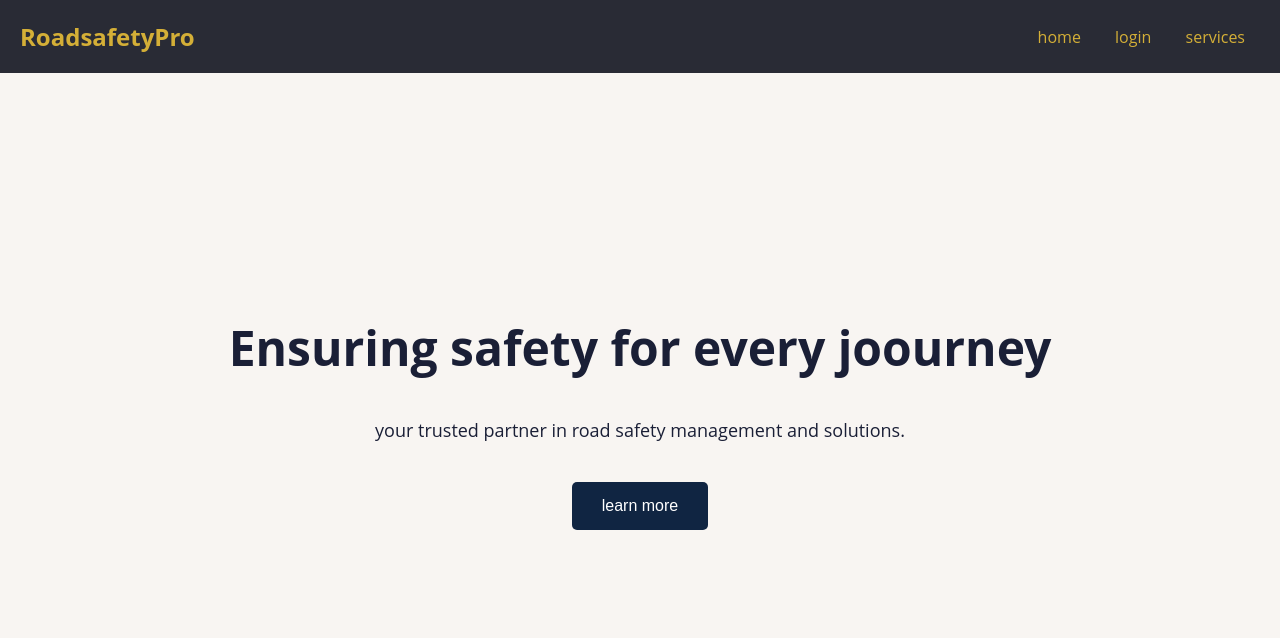
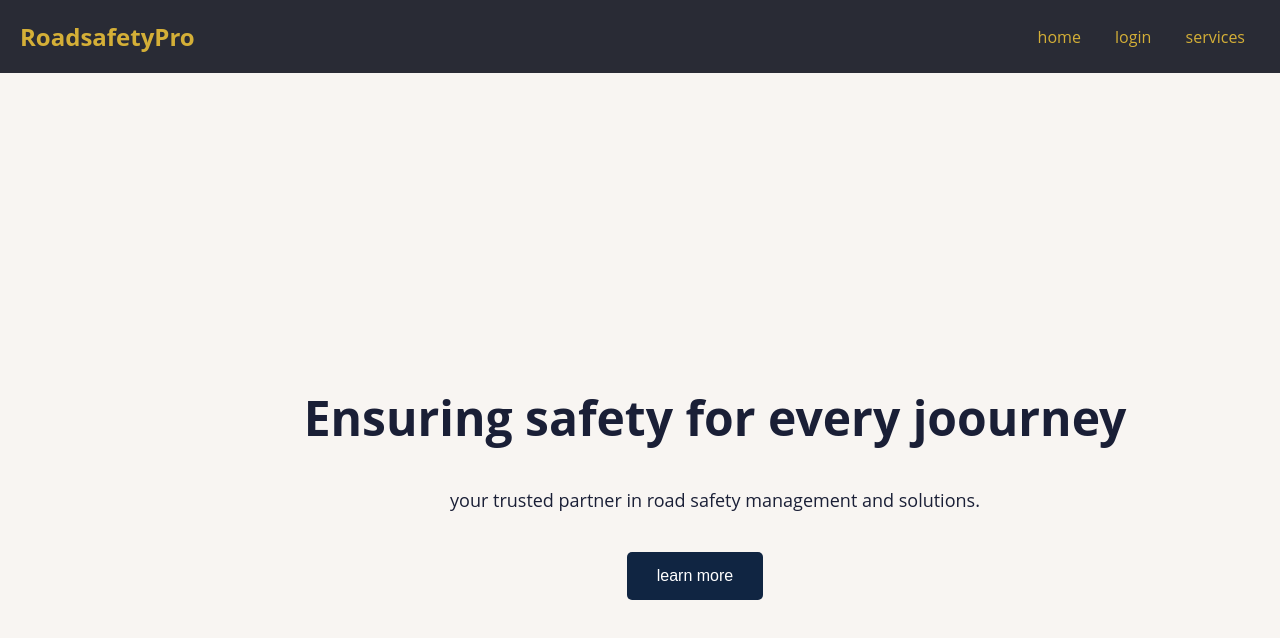
Before and after one commit to sanjay-ss822/Road_safety, a website: page public/index.html in a window 1280 px wide. Drawn offline with Linux system fonts and the light colour scheme.

Commit message:
pushed by sanjay

```diff
--- a/public/index.html
+++ b/public/index.html
@@ -23,13 +23,16 @@
            </nav>
         </header>
 
+       <div class="banner-inner">
         <section class="hero"><h1>Ensuring safety for every joourney</h1>
         </h1>
-    <p>
+        <p>
         your trusted partner in road safety management and solutions.
-    </p>
+        </p>
+        <button class="cta-button"> learn more</button>
+       </div>
 
-    <button class="cta-button"> learn more</button>
+
 
 </section>
 
--- a/public/login.css
+++ b/public/login.css
@@ -64,9 +64,6 @@ h3 {
 
 }
 
-.input-group input{
-
-}
 
 .fotgot-password a:hover{
     text-decoration: underline;
--- a/public/styles.css
+++ b/public/styles.css
@@ -16,7 +16,7 @@ flex-direction: column;
     display:flex;
     justify-content: space-between;
     align-items: center;
-    space-between;
+    /* space-between; */
       align-items: center;
 
 }
@@ -35,6 +35,7 @@ flex-direction: column;
 }
 
 .hero {
+    height: 80vh;
     text-align: center;
     padding: 80px 20px ;
     background-image: url(/1736573325078.jpg);
@@ -75,3 +76,16 @@ flex-direction: column;
     background-color:#b8860b;
 
 }
+
+
+/* .banner-inner{
+    padding-left: 150px;
+} */
+ .banner-inner h1{
+    padding-left: 150px;
+ }
+ .banner-inner p{
+    padding-left: 150px;
+ }.banner-inner button{
+    margin-left: 110px;
+ }
```
